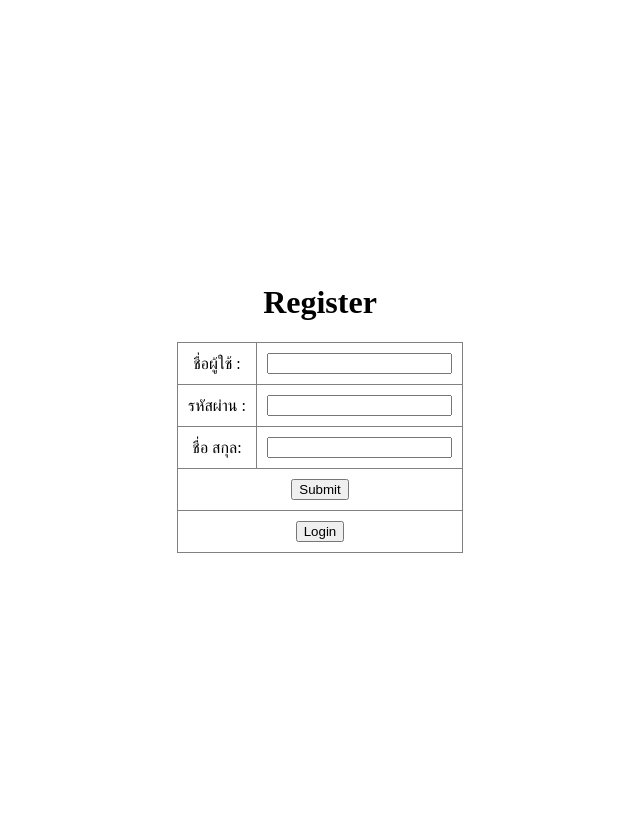
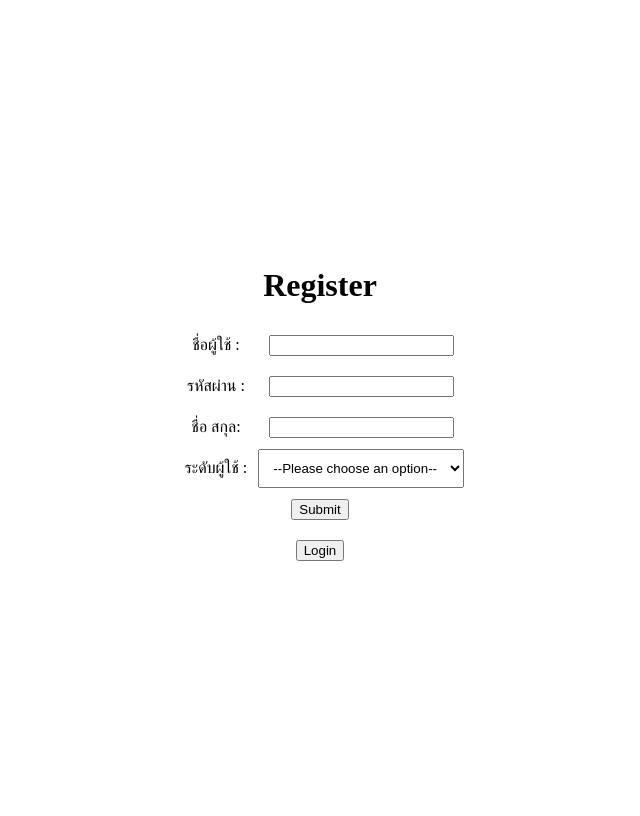
Before and after one commit to seeyaa2p/Rbac, a PHP site: page /register.html in a window 1280 px wide. Shown: the whole page, without its empty margins (320-960 px from the left). Run offline with PHP 8.4, Linux system fonts and the light colour scheme.

Commit message:
secend commit

```diff
--- a/register.html
+++ b/register.html
@@ -9,7 +9,7 @@
   <div style="display: flex; justify-content: center; align-items: center; height: 100vh;">
     <div style="text-align: center;">
       <h1>Register</h1>
-      <table border="1" style="margin: 0 auto; border-collapse: collapse;">
+      <table style="margin: 0 auto; border-collapse: collapse;">
         <tr>
           <td style="padding: 10px;">ชื่อผู้ใช้ :</td>
           <td style="padding: 10px;"><input type="text" name="username" required></td>
@@ -23,6 +23,17 @@
           <td style="padding: 10px;"><input type="text" name="name" required></td>
         </tr>
         <tr>
+          <td style="padding: 10px;">ระดับผู้ใช้ :</td>
+          <td>
+            <select name="m_level" id="choices" style="padding: 10px" required>
+              <option value="">--Please choose an option--</option>
+              <option value="admin">Admin</option>
+              <option value="user">User</option>
+            </select>
+          </td>
+          <!-- <td style="padding: 10px;"><input type="text" name="m_level" required></td> -->
+        </tr>
+        <tr>
           <td colspan="2" style="padding: 10px; text-align: center;"><input type="submit" value="Submit"></td>
         </tr>
         <tr>
```
Also changed, not shown: register.php (+6 -3 lines), admin.html (added), admin.php (added).
